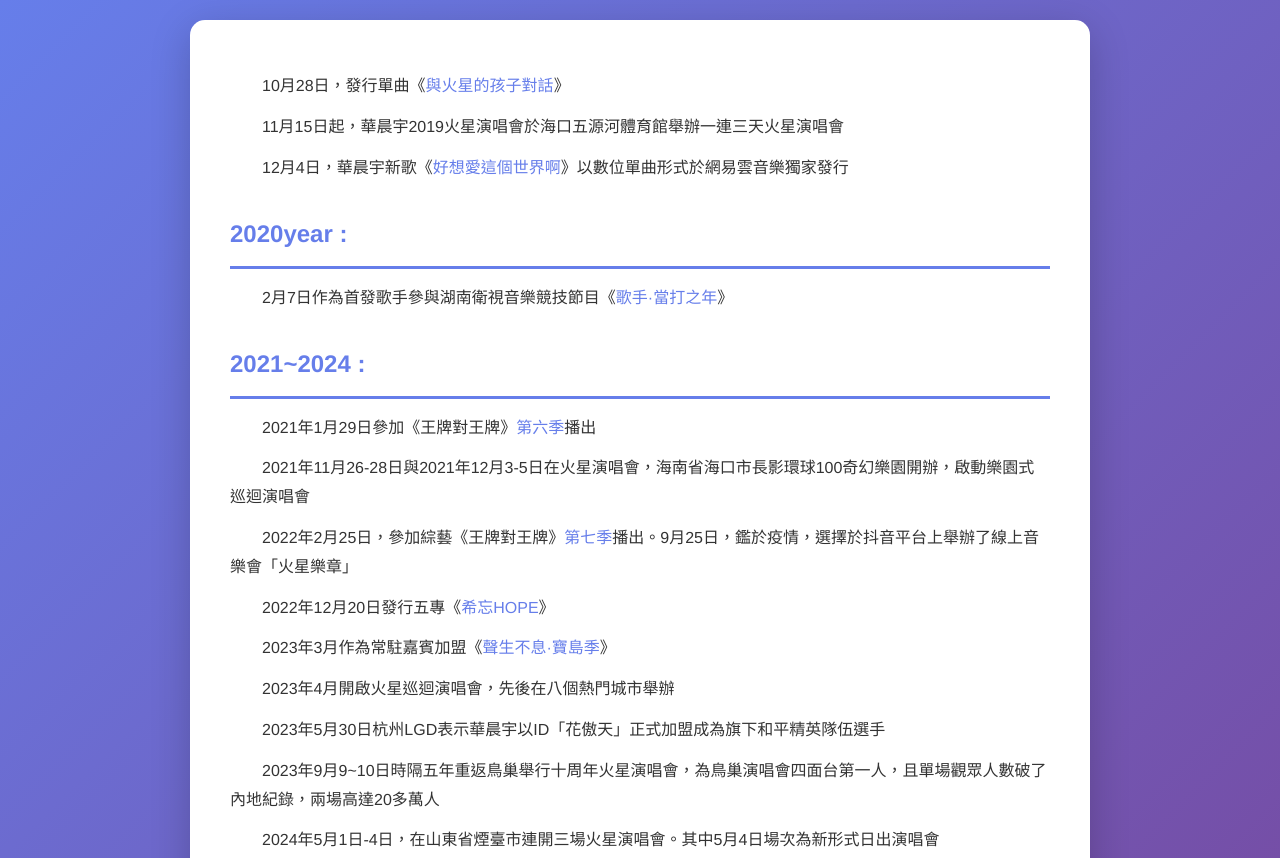
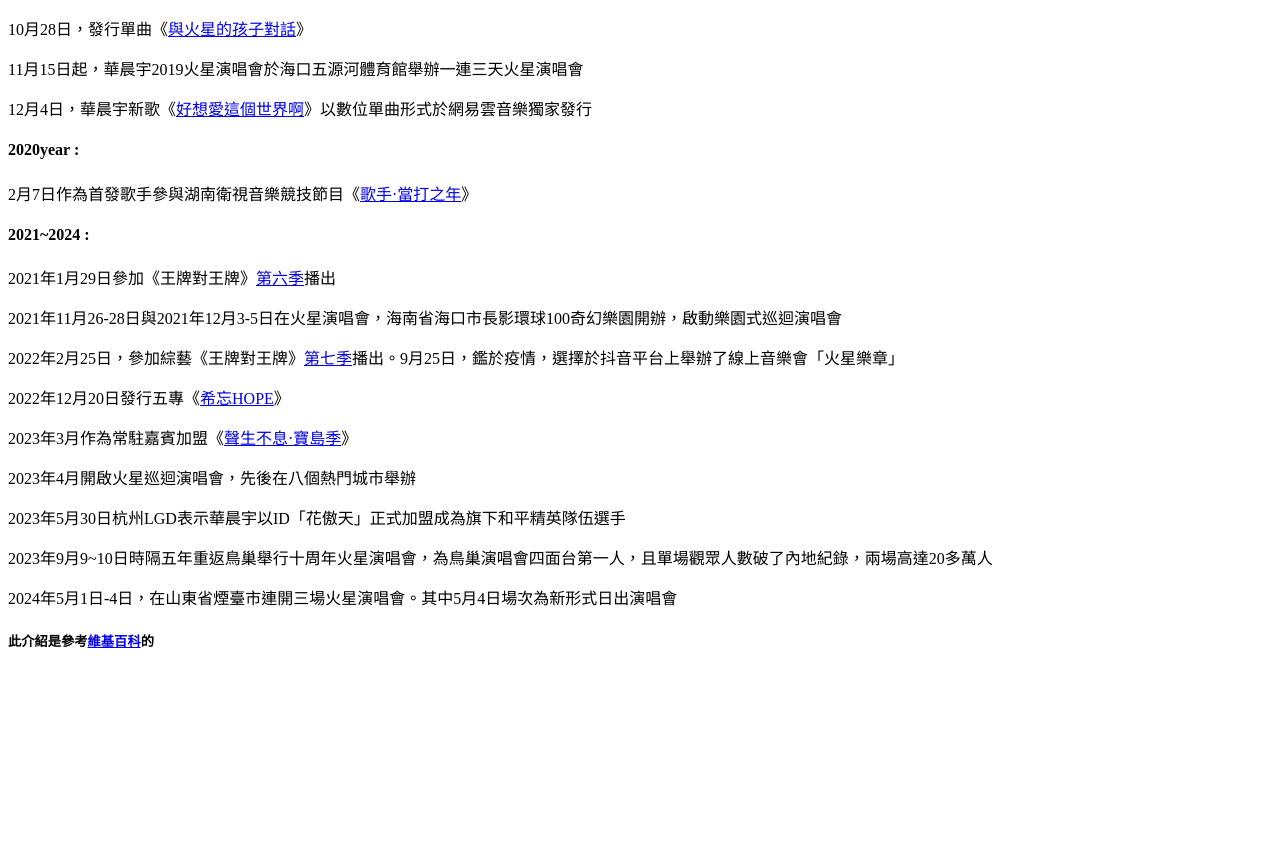
Before and after one commit to Hkenry126/HuaChenyu-Database, a plain HTML site: page index.html in a window 1280 px wide. Shown: the top 858 px of the page. After the commit the page ends 800 px from the top, so only its background shows below. Drawn offline with Linux system fonts and the light colour scheme.

Commit message:
Simplify index.html by removing inline styles
Removed unnecessary styles and cleaned up HTML structure.

```diff
--- a/index.html
+++ b/index.html
@@ -4,71 +4,6 @@
     <meta charset="UTF-8">
     <meta name="viewport" content="width=device-width, initial-scale=1.0">
     <title>華晨宇經歷介紹</title>
-    <style>
-        * {
-            margin: 0;
-            padding: 0;
-            box-sizing: border-box;
-        }
-
-        body {
-            font-family: 'Microsoft JhengHei', 'PingFang TC', 'Helvetica Neue', Arial, sans-serif;
-            line-height: 1.8;
-            color: #333;
-            background: linear-gradient(135deg, #667eea 0%, #764ba2 100%);
-            padding: 20px;
-        }
-
-        .container {
-            max-width: 900px;
-            margin: 0 auto;
-            background: white;
-            padding: 40px;
-            border-radius: 15px;
-            box-shadow: 0 10px 40px rgba(0, 0, 0, 0.2);
-        }
-
-        h4 {
-            color: #667eea;
-            font-size: 24px;
-            margin: 30px 0 15px 0;
-            padding-bottom: 10px;
-            border-bottom: 3px solid #667eea;
-        }
-
-        h5 {
-            color: #764ba2;
-            font-size: 16px;
-            margin-top: 40px;
-            text-align: center;
-            padding: 15px;
-            background: #f8f9fa;
-            border-radius: 8px;
-        }
-
-        p {
-            margin: 12px 0;
-            text-indent: 2em;
-            font-size: 16px;
-        }
-
-        a {
-            color: #667eea;
-            text-decoration: none;
-            font-weight: 500;
-            transition: all 0.3s ease;
-            border-bottom: 1px solid transparent;
-        }
-
-        a:hover {
-            color: #764ba2;
-            border-bottom: 1px solid #764ba2;
-        }
-
-        .section {
-            margin-bottom: 20px;
-        }
-    </style>
 </head>
 <body>
     <div class="container">
```
